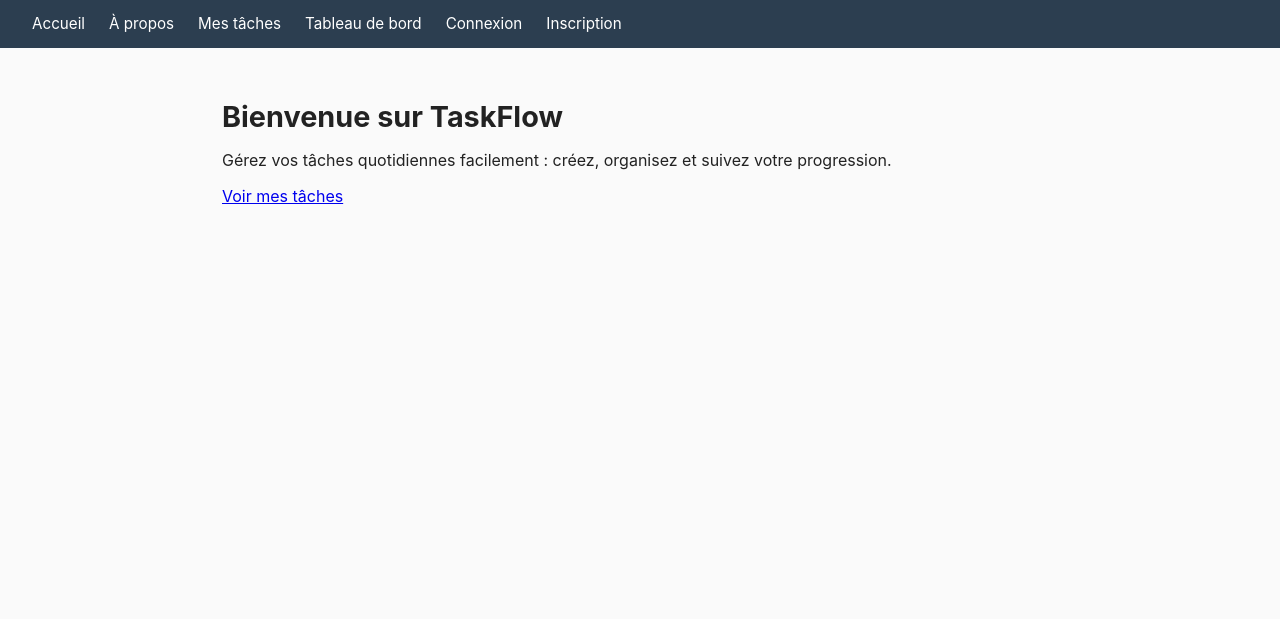
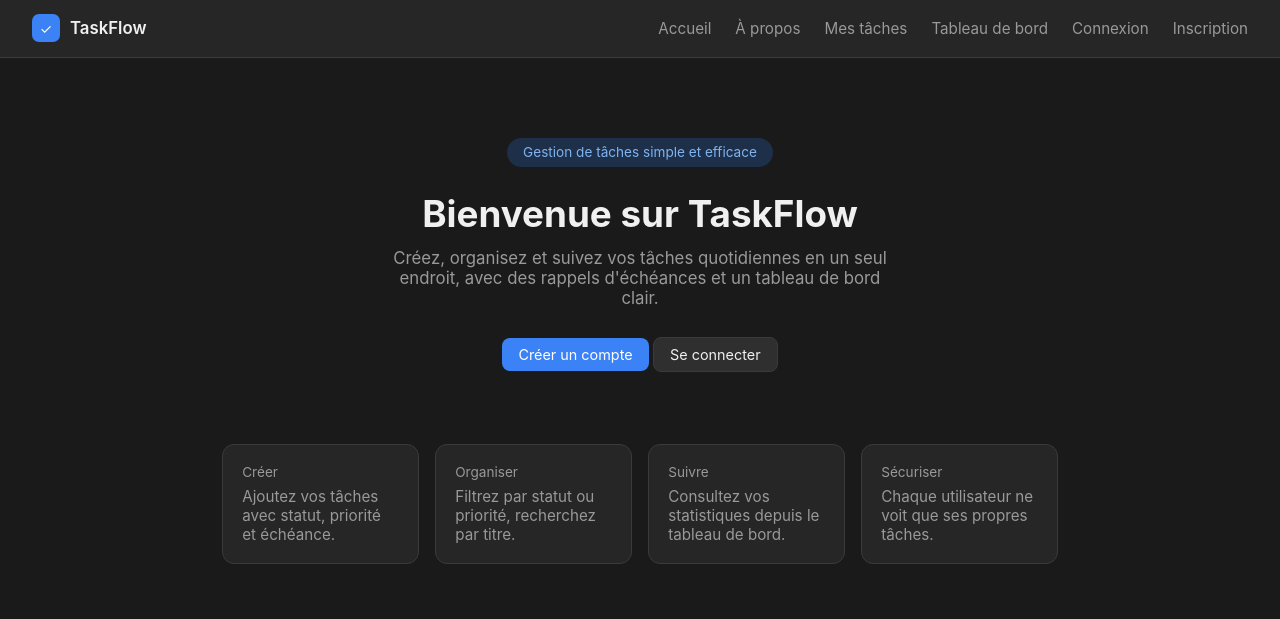
Before and after one commit to manalrakik/django-taskflow-groupe-01, a Django app: template tasks/templates/tasks/home.html in a window 1280 px wide. Shown: the top 619 px of the page. Run offline with Django 3.2, Linux system fonts and the light colour scheme; the template is opened without the code that fills it, so the values that code supplies are empty.

Commit message:
Redesign navigation bar with logo and active link highlighting

```diff
--- a/tasks/static/tasks/style.css
+++ b/tasks/static/tasks/style.css
@@ -1,11 +1,17 @@
 :root {
-    --primary: #2c3e50;
+    --bg: #1a1a1a;
+    --surface: #262626;
+    --surface-light: #2f2f2f;
+    --border: #3a3a3a;
+    --text: #f0f0f0;
+    --text-muted: #999;
     --accent: #3b82f6;
-    --success-bg: #eaf3de; --success-text: #3b6d11;
-    --warning-bg: #faeeda; --warning-text: #854f0b;
-    --danger-bg: #fcebeb; --danger-text: #a32d2d;
-    --gray-bg: #f4f4f4; --gray-text: #555;
-    --border: #e0e0e0;
+
+    --success-bg: #1e3a1e; --success-text: #7fd67f;
+    --warning-bg: #4a3410; --warning-text: #f0b23c;
+    --danger-bg: #4a1e1e; --danger-text: #f08080;
+    --gray-bg: #3a3a3a; --gray-text: #ccc;
+    --info-bg: #1e2f4a; --info-text: #7fb3f0;
 }
 
 * { box-sizing: border-box; }
@@ -14,30 +20,70 @@ body {
     font-family: -apple-system, "Segoe UI", Arial, sans-serif;
     margin: 0;
     padding: 0;
-    background: #fafafa;
-    color: #222;
+    background: var(--bg);
+    color: var(--text);
 }
 
 nav {
-    background: var(--primary);
+    background: var(--surface);
+    border-bottom: 1px solid var(--border);
     padding: 0.9rem 2rem;
     display: flex;
     align-items: center;
-    gap: 1.5rem;
+    justify-content: space-between;
+    flex-wrap: nowrap;
 }
 
-nav a, nav span, nav button {
+.nav-brand {
+    display: flex;
+    align-items: center;
+    gap: 10px;
+    flex-shrink: 0;
+}
+
+.nav-brand .logo-icon {
+    width: 28px;
+    height: 28px;
+    border-radius: 7px;
+    background: var(--accent);
+    display: flex;
+    align-items: center;
+    justify-content: center;
+    font-size: 14px;
     color: white;
+    flex-shrink: 0;
+}
+
+.nav-brand span {
+    font-weight: 600;
+    font-size: 1.05rem;
+    color: var(--text);
+    white-space: nowrap;
+}
+
+.nav-links {
+    display: flex;
+    align-items: center;
+    gap: 1.5rem;
+    flex-wrap: nowrap;
+}
+
+.nav-links a, .nav-links span, .nav-links button {
+    color: var(--text-muted);
     text-decoration: none;
     background: none;
     border: none;
     cursor: pointer;
     font-size: 0.95rem;
+    white-space: nowrap;
 }
 
-nav a:hover { text-decoration: underline; }
+.nav-links a.active {
+    color: var(--text);
+    font-weight: 600;
+}
 
-nav form { margin-left: auto; }
+.nav-links a:hover { color: var(--accent); }
 
 main {
     padding: 2rem;
@@ -45,15 +91,9 @@ main {
     margin: 0 auto;
 }
 
-h1 {
-    font-size: 1.8rem;
-    margin-bottom: 0.5rem;
-}
-
-h2 {
-    font-size: 1.3rem;
-    margin-top: 2rem;
-}
+h1 { font-size: 1.8rem; margin-bottom: 0.5rem; color: var(--text); }
+h2 { font-size: 1.3rem; margin-top: 2rem; color: var(--text); }
+p, label { color: var(--text); }
 
 .message {
     background: var(--success-bg);
@@ -63,13 +103,12 @@ h2 {
     margin: 0;
 }
 
-/* Boutons */
 .btn {
     display: inline-block;
     background: var(--accent);
     color: white;
     padding: 0.5rem 1rem;
-    border-radius: 6px;
+    border-radius: 8px;
     text-decoration: none;
     font-size: 0.9rem;
     border: none;
@@ -77,19 +116,16 @@ h2 {
 }
 .btn:hover { background: #2563eb; }
 .btn-secondary {
-    background: white;
-    color: var(--primary);
+    background: var(--surface-light);
+    color: var(--text);
     border: 1px solid var(--border);
 }
-.btn-secondary:hover { background: var(--gray-bg); }
-.btn-danger {
-    background: #e24b4a;
-    color: white;
-}
-.btn-danger:hover { background: #c23c3b; }
+.btn-secondary:hover { background: var(--border); }
+.btn-danger { background: #c0392b; color: white; }
+.btn-danger:hover { background: #a93226; }
 
-/* Formulaires */
 form input[type="text"],
+form input[type="date"],
 form select,
 form textarea {
     padding: 0.5rem;
@@ -145,13 +181,25 @@ form label { display: block; margin-bottom: 0.3rem; font-weight: 500; font-size:
     margin: 1.5rem 0;
 }
 .stat-card {
-    background: white;
+    background: var(--surface);
     border: 1px solid var(--border);
-    border-radius: 10px;
-    padding: 1rem;
+    border-radius: 12px;
+    padding: 1.2rem;
 }
-.stat-label { color: #888; font-size: 0.85rem; margin: 0 0 0.3rem; }
-.stat-value { font-size: 1.6rem; font-weight: 700; margin: 0; }
+.stat-label { color: var(--text-muted); font-size: 0.85rem; margin: 0 0 0.4rem; }
+.stat-value { font-size: 1.8rem; font-weight: 700; margin: 0; color: var(--text); }
+
+.stat-card.stat-info { background: var(--info-bg); }
+.stat-card.stat-info .stat-label { color: var(--info-text); opacity: 0.8; }
+.stat-card.stat-info .stat-value { color: var(--info-text); }
+
+.stat-card.stat-warning { background: var(--warning-bg); }
+.stat-card.stat-warning .stat-label { color: var(--warning-text); opacity: 0.8; }
+.stat-card.stat-warning .stat-value { color: var(--warning-text); }
+
+.stat-card.stat-success { background: var(--success-bg); }
+.stat-card.stat-success .stat-label { color: var(--success-text); opacity: 0.8; }
+.stat-card.stat-success .stat-value { color: var(--success-text); }
 
 .alert-danger {
     background: var(--danger-bg);
@@ -169,3 +216,5 @@ form label { display: block; margin-bottom: 0.3rem; font-weight: 500; font-size:
     margin: 1.2rem 0;
     flex-wrap: wrap;
 }
+
+a { color: var(--accent); }
--- a/tasks/templates/tasks/base.html
+++ b/tasks/templates/tasks/base.html
@@ -8,10 +8,15 @@
 </head>
 <body>
     <nav>
-        <a href="{% url 'home' %}">Accueil</a>
-        <a href="{% url 'about' %}">À propos</a>
-        <a href="{% url 'task_list' %}">Mes tâches</a>
-        <a href="{% url 'dashboard' %}">Tableau de bord</a>
+        <div class="nav-brand">
+            <div class="logo-icon">✓</div>
+            <span>TaskFlow</span>
+        </div>
+        <div class="nav-links">
+            <a href="{% url 'home' %}" class="{% if request.resolver_match.url_name == 'home' %}active{% endif %}">Accueil</a>
+            <a href="{% url 'about' %}" class="{% if request.resolver_match.url_name == 'about' %}active{% endif %}">À propos</a>
+            <a href="{% url 'task_list' %}" class="{% if request.resolver_match.url_name == 'task_list' %}active{% endif %}">Mes tâches</a>
+            <a href="{% url 'dashboard' %}" class="{% if request.resolver_match.url_name == 'dashboard' %}active{% endif %}">Tableau de bord</a>
             {% if user.is_authenticated %}
                 <span>Bonjour, {{ user.username }}</span>
                 <form method="post" action="{% url 'logout' %}" style="display:inline;">
@@ -22,6 +27,7 @@
                 <a href="{% url 'login' %}">Connexion</a>
                 <a href="{% url 'signup' %}">Inscription</a>
             {% endif %}
+        </div>
     </nav>
 
     {% if messages %}
--- a/tasks/templates/tasks/home.html
+++ b/tasks/templates/tasks/home.html
@@ -1,6 +1,42 @@
 {% extends 'tasks/base.html' %}
 {% block content %}
-<h1>Bienvenue sur TaskFlow</h1>
-<p>Gérez vos tâches quotidiennes facilement : créez, organisez et suivez votre progression.</p>
-<a href="{% url 'task_list' %}">Voir mes tâches</a>
+
+<div style="text-align:center; padding: 3rem 1rem 2rem;">
+    <div style="display:inline-block; background:var(--info-bg); color:var(--info-text); padding:0.4rem 1rem; border-radius:20px; font-size:0.85rem; margin-bottom:1rem;">
+        Gestion de tâches simple et efficace
+    </div>
+    <h1 style="font-size:2.3rem; margin:0.5rem 0;">Bienvenue sur TaskFlow</h1>
+    <p style="color:var(--text-muted); font-size:1.05rem; max-width:500px; margin:0.8rem auto 1.8rem;">
+        Créez, organisez et suivez vos tâches quotidiennes en un seul endroit, avec des rappels d'échéances et un tableau de bord clair.
+    </p>
+    <div>
+        {% if user.is_authenticated %}
+            <a href="{% url 'task_list' %}" class="btn">Voir mes tâches</a>
+            <a href="{% url 'dashboard' %}" class="btn btn-secondary">Tableau de bord</a>
+        {% else %}
+            <a href="{% url 'signup' %}" class="btn">Créer un compte</a>
+            <a href="{% url 'login' %}" class="btn btn-secondary">Se connecter</a>
+        {% endif %}
+    </div>
+</div>
+
+<div class="stats-grid" style="margin-top:2.5rem;">
+    <div class="stat-card">
+        <p class="stat-label">Créer</p>
+        <p style="font-size:0.95rem; color:var(--text-muted); margin:0;">Ajoutez vos tâches avec statut, priorité et échéance.</p>
+    </div>
+    <div class="stat-card">
+        <p class="stat-label">Organiser</p>
+        <p style="font-size:0.95rem; color:var(--text-muted); margin:0;">Filtrez par statut ou priorité, recherchez par titre.</p>
+    </div>
+    <div class="stat-card">
+        <p class="stat-label">Suivre</p>
+        <p style="font-size:0.95rem; color:var(--text-muted); margin:0;">Consultez vos statistiques depuis le tableau de bord.</p>
+    </div>
+    <div class="stat-card">
+        <p class="stat-label">Sécuriser</p>
+        <p style="font-size:0.95rem; color:var(--text-muted); margin:0;">Chaque utilisateur ne voit que ses propres tâches.</p>
+    </div>
+</div>
+
 {% endblock %}
--- a/tasks/templates/tasks/task_list.html
+++ b/tasks/templates/tasks/task_list.html
@@ -27,7 +27,7 @@
 <div>
     {% for task in tasks %}
         <div class="task-card">
-            <a href="{% url 'task_detail' task.pk %}" class="task-title">{{ task.titre }}</a>
+            <a href="{% url 'task_detail' task.pk %}" class="task-title" {% if task.statut == 'termine' %}style="text-decoration: line-through; color: var(--text-muted);"{% endif %}>{{ task.titre }}</a>
             <div class="task-meta">
                 <span class="badge badge-{{ task.priorite }}">{{ task.get_priorite_display }}</span>
                 <span class="badge badge-{{ task.statut }}">{{ task.get_statut_display }}</span>
--- a/tasks/views.py
+++ b/tasks/views.py
@@ -83,6 +83,8 @@ class DashboardView(LoginRequiredMixin, ListView):
             date_limite__gte=aujourd_hui
         ).exclude(statut='termine').order_by('date_limite')[:5]
 
+        context['pourcentage_termine'] = round((context['terminees'] / context['total']) * 100) if context['total'] > 0 else 0
+
         return context
 class TaskDetailView(LoginRequiredMixin, DetailView):
     model = Task
```
Also changed, not shown: other parts of tasks/static/tasks/style.css (+13 -14 lines), tasks/templates/tasks/dashboard.html (+13 -3 lines). Lines whose indentation alone changed are shown as unchanged.
